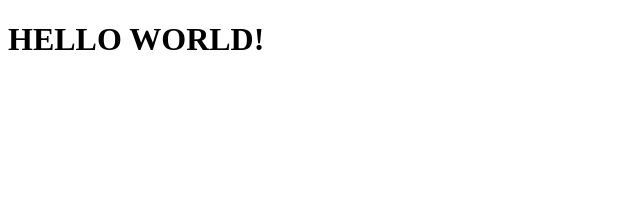
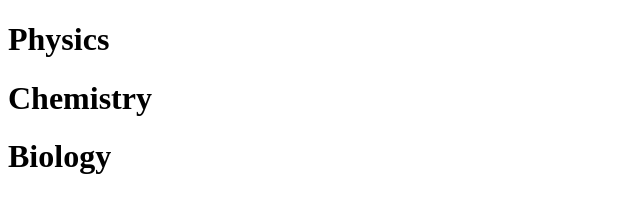
Before and after one commit to Kaiz404/Notes, a plain HTML site: page index.html in a window 1280 px wide. Shown: the whole page, without its empty margins (0-640 px from the left). Drawn offline with Linux system fonts and the light colour scheme.

Commit message:
second commit

```diff
--- a/index.html
+++ b/index.html
@@ -1,10 +1,17 @@
 <!DOCTYPE html>
 <html lang="en">
-    <head>
-        <title>My site</title>
+<head>
+    <meta charset="UTF-8">
+    <meta http-equiv="X-UA-Compatible" content="IE=edge">
+    <meta name="viewport" content="width=h1, initial-scale=1.0">
+    <title>Notes</title>
+</head>
+<body>
+    <header>
+        <h1>Physics</h1>
+        <h1>Chemistry</h1>
+        <h1>Biology</h1>
+    </header>
 
-    </head>
-    <body>
-        <h1>HELLO WORLD!</h1>
-    </body>
+</body>
 </html>
```
